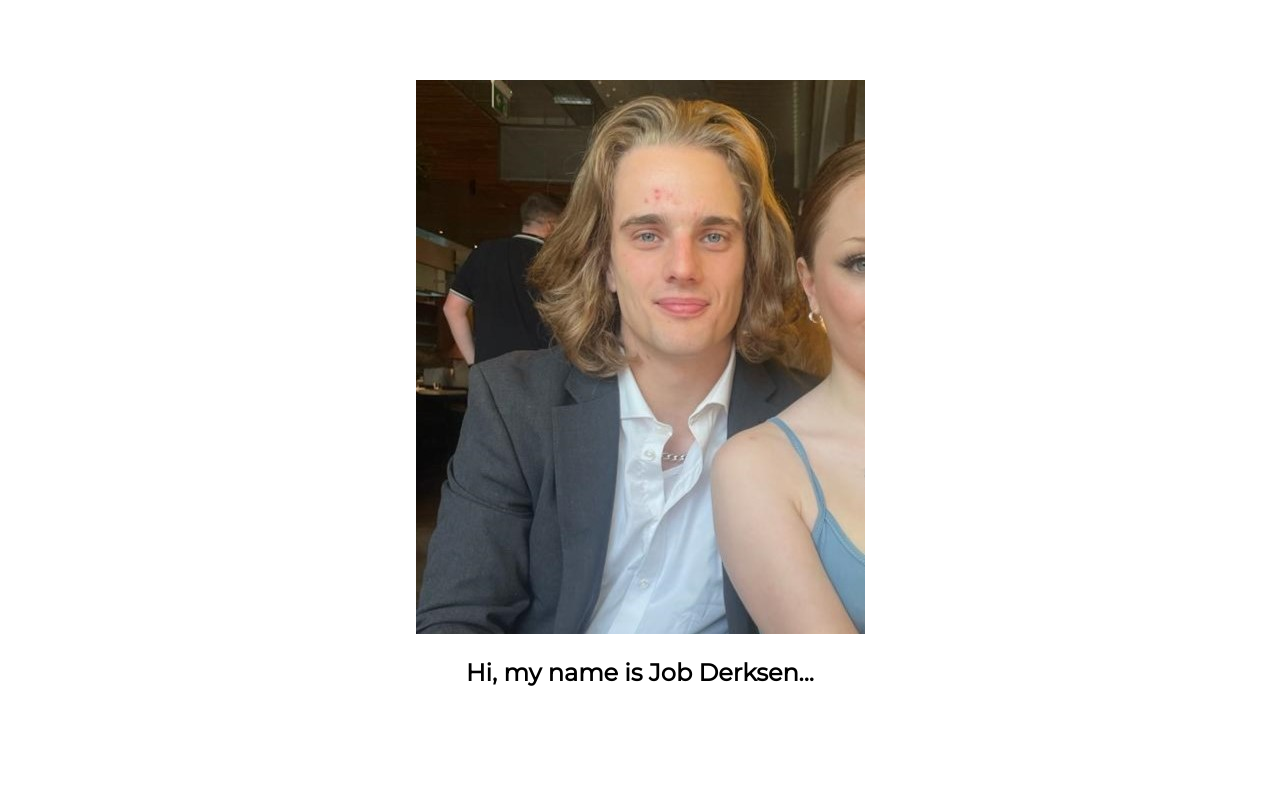
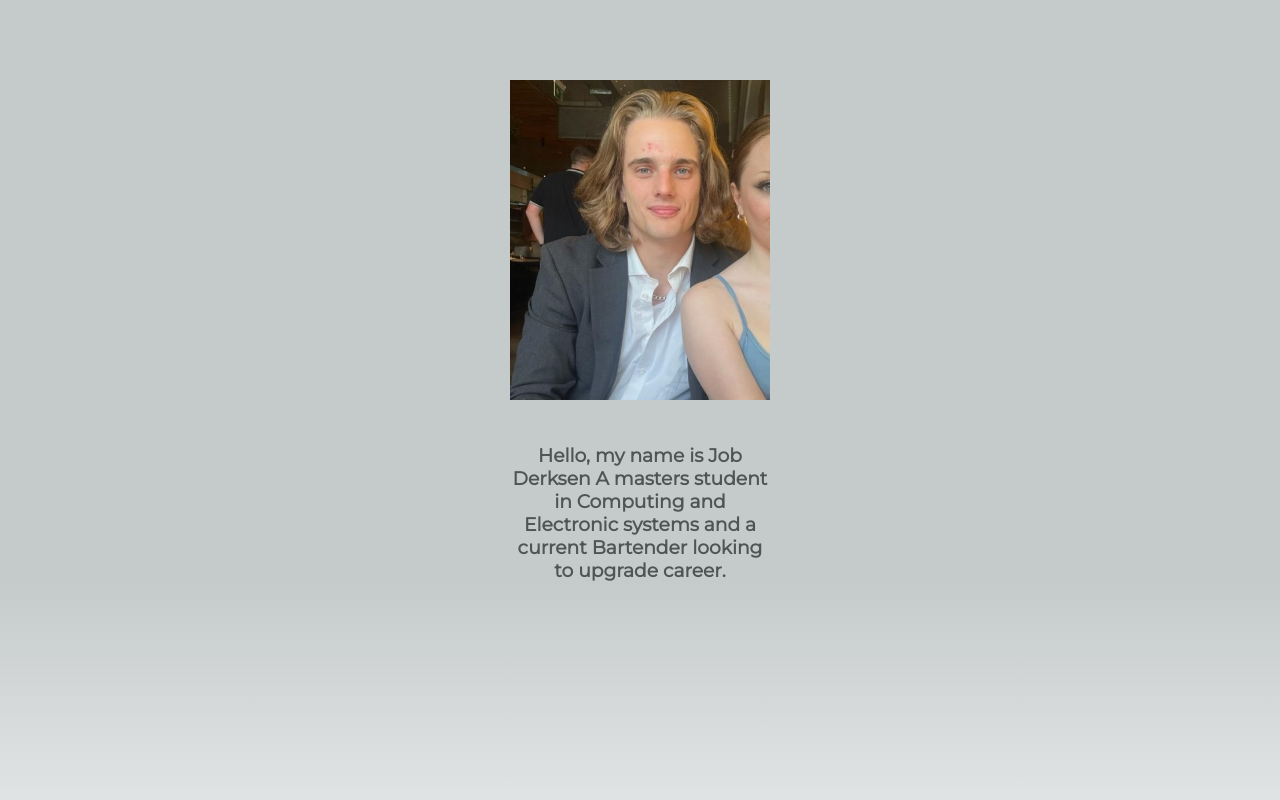
Before and after one commit to JobDerksen/cv_website, a Next.js app: page /home in a window 1280 px wide. Shown: the top 800 px of the page. Built offline with nearby package versions, Linux system fonts and the light colour scheme.

Commit message:
continued work on the home page - i want to find and use a different image but this is what im using for now could use rosies paitning and cut out the background - also may look at other fonts for main body fonts. (ps website design hard as hell lmao but worth it)

```diff
--- a/src/pages/home.tsx
+++ b/src/pages/home.tsx
@@ -6,6 +6,7 @@ import styles from '@/styles/Home.module.scss'
 import beatifulMe from '../assets/jpgs/me/me.JPG'
 
 const Home: React.FC = () => {
+
     return (
         <div className='pageContainerHome' id='/'>
             <Head>
@@ -14,15 +15,20 @@ const Home: React.FC = () => {
                 <meta name="viewport" content="width=device-width, initial-scale=1"/>
                 <link rel="icon" href="/favicon.ico"/>
             </Head>
-            <div className='content'>
+            <div className={styles.container}>
+                <div className={styles.imageContainer}>
                     <Image
                         className={styles.image}
                         src={beatifulMe}
                         alt='Photo of me (Job Derksen)'
                         priority={true}
                     />
-                <h2>Hi, my name is Job Derksen...</h2>
+                    <h3 className={styles.title}>Hello, my name is Job Derksen A masters student in Computing and
+                        Electronic systems and a current Bartender looking to upgrade career.</h3>
                 </div>
+
+            </div>
+            <div className={styles.gradient}/>
         </div>
     );
 }
--- a/src/styles/Home.module.scss
+++ b/src/styles/Home.module.scss
@@ -1,6 +1,32 @@
+.container {
+  display: block;
+  text-align: center;
+
+}
+
+.gradient {
+  background: linear-gradient(to bottom, #c5caca,  white);
+  height: 56vh;
+}
+
 .image {
+  width: 100%;
+  height: 100%;
+}
+
+.imageContainer {
+  width: 20.25vw;
+  height: 25vw;
+  display: inline-block;
+
   @media (max-width: 800px) {
     width: 81vw;
     height: 100vw;
   }
 }
+
+
+.title {
+  margin-top: 2.5rem;
+  color: #4e5555;
+}
--- a/src/styles/globals.scss
+++ b/src/styles/globals.scss
@@ -2,7 +2,7 @@
 
 body {
   font-family: 'montserrat', sans-serif;
-  margin: 0px;
+  margin: 0;
 //disable auto block amrgins
 h1,h2,h3,h4,h5,h6,p
 {
@@ -29,6 +29,7 @@ h1,h2,h3,h4,h5,h6,p
 .pageContainerHome {
   min-height: 100vh;
   padding-top: 5rem;
+  background-color: #c5caca;
 }
 
 *{
```
Lines whose indentation alone changed are shown as unchanged.
